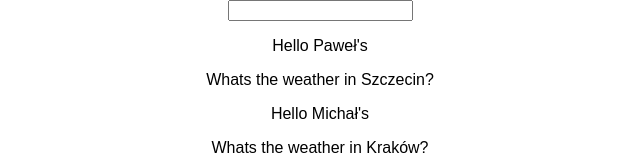
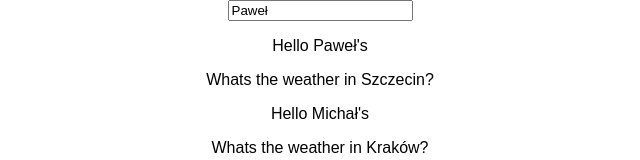
Before and after one commit to Kwarku/PracticeReactApp, a React (Create React App) app: page / in a window 1280 px wide. Shown: the top 160 px of the page, without its empty margins (320-960 px from the left). Built offline with nearby package versions, Linux system fonts and the light colour scheme.

Commit message:
add dynanic handler method to User Input component

```diff
--- a/src/App.js
+++ b/src/App.js
@@ -19,13 +19,30 @@ changeCityHanlder = (cityName) => {
   })
 }
 
+dynamicNameChange= (event) => {
+  this.setState({
+    users:[
+      {name:event.target.value, city:'Szczecin'},
+      {name:'Michał', city:'Kraków'},
+    ]
+  })
+}
+
 render() {
     return (
       <div className="App">
-        <UserInput />
-        <UserOutput name={this.state.users[0].name} city={this.state.users[0].city}/>
-        <UserOutput name={this.state.users[1].name} city={this.state.users[1].city}/>
-        <button onClick={this.changeCityHanlder.bind(this,"Kołobrzeg")}>Change City </button>
+        <UserInput normalName={this.state.users[0].name} change={this.dynamicNameChange}/>
+        <UserOutput
+        name={this.state.users[0].name}
+        city={this.state.users[0].city}/>
+
+        <UserOutput
+        name={this.state.users[1].name}
+        city={this.state.users[1].city}/>
+
+        <button
+        onClick={this.changeCityHanlder.bind(this,"Kołobrzeg")}
+        >Change City </button>
       </div>
     );
   }
--- a/src/UserInput/UserInput.js
+++ b/src/UserInput/UserInput.js
@@ -1,7 +1,7 @@
 import React from 'react';
 
-const userInput = () => {
-    return <input type="text"/>;
+const userInput = (props) => {
+    return <input onChange={props.change} value={props.normalName} type="text"/>;
 }
 
 
```
